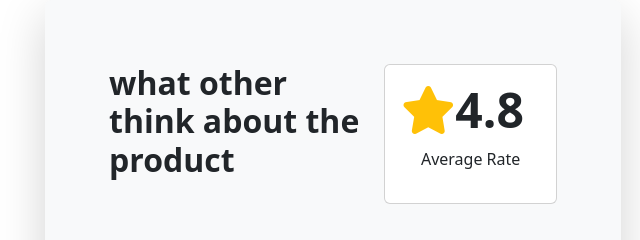
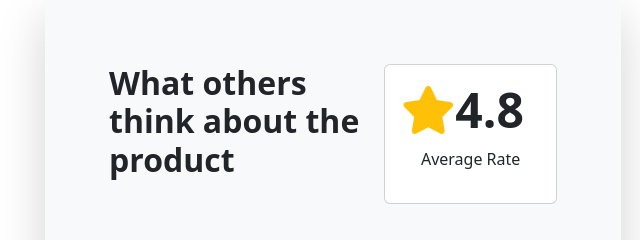
Before and after one commit to shaheencodex/Rating-Components, a plain HTML site: page index.html in a window 1280 px wide. Shown: the top 240 px of the page, 307-947 px from the left. Drawn offline with nearby package versions, Linux system fonts and the light colour scheme.

Commit message:
Update index.html

```diff
--- a/index.html
+++ b/index.html
@@ -17,7 +17,7 @@
         <!--Top row-->
     <div class="row p-5">
     <div class="col-7">
-    <h2 class="fw-bold">what other think about the product</h2>
+    <h2 class="fw-bold">What others think about the product</h2>
     </div>
     <div class="col-5">
     <div class="card">
```
